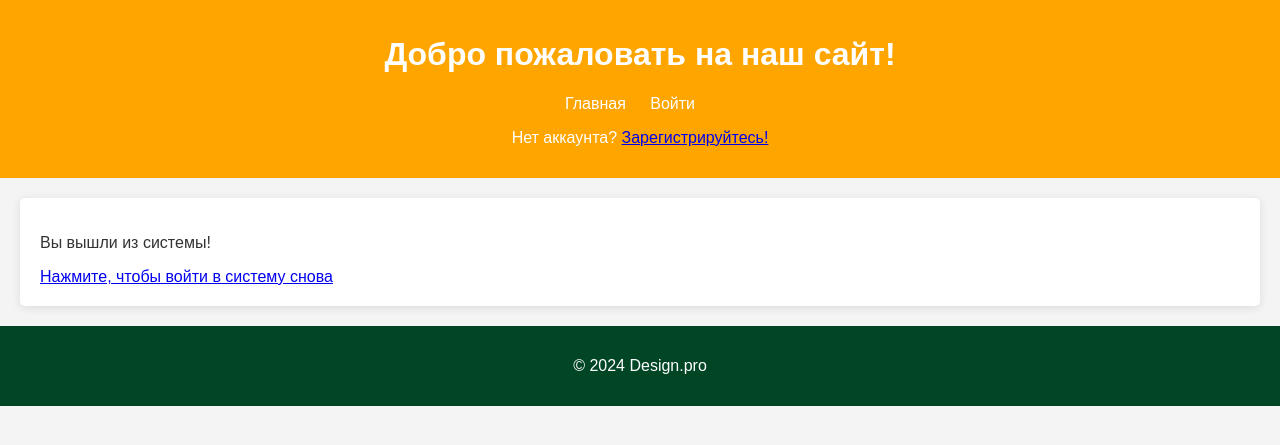
After one commit to AR13987/Rudy_Design.pro, a Django app: template designproject/templates/registration/logged_out.html in a window 1280 px wide. The commit adds this page. Shown: the top 445 px of the page. Run offline with Django 5.2, Linux system fonts and the light colour scheme; the template is opened without the code that fills it, so the values that code supplies are empty.

Commit message:
Guest functions

```diff
--- a/designproject/designapp/templates/base.html
+++ b/designproject/designapp/templates/base.html
@@ -15,8 +15,13 @@
                 <li><a href="{% url 'index' %}">Главная</a></li>
                 {% if user.is_authenticated %}
                 <li><a href="{% url 'profile' %}">Личный кабинет</a></li>
+                <form method="post" action="{% url 'logout' %}">
+                {% csrf_token %}
+                <button type="submit">Logout</button>
+                </form>
                 {% else %}
                 <li><a href="{% url 'login' %}">Войти</a></li>
+                <p>Нет аккаунта? <a href="{% url 'register' %}">Зарегистрируйтесь!</a></p>
                 {% endif %}
             </ul>
         </nav>
--- /dev/null
+++ b/designproject/templates/registration/logged_out.html
@@ -0,0 +1,7 @@
+{% extends "base.html" %}
+
+{% block content %}
+  <p>Вы вышли из системы!</p>
+
+  <a href="{% url 'login'%}">Нажмите, чтобы войти в систему снова</a>
+{% endblock %}
--- a/designproject/templates/registration/login.html
+++ b/designproject/templates/registration/login.html
@@ -15,5 +15,6 @@
             </div>
             <button type="submit">Войти</button>
         </form>
+        <p>Нет аккаунта? <a href="{% url 'register' %}">Зарегистрируйтесь!</a></p>
     </div>
 {% endblock %}
```
Also changed, not shown: designproject/db.sqlite3.
